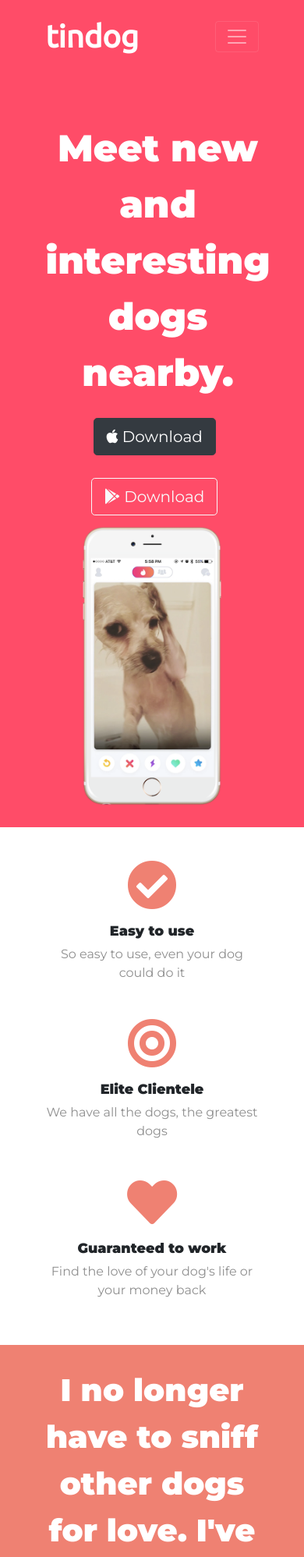
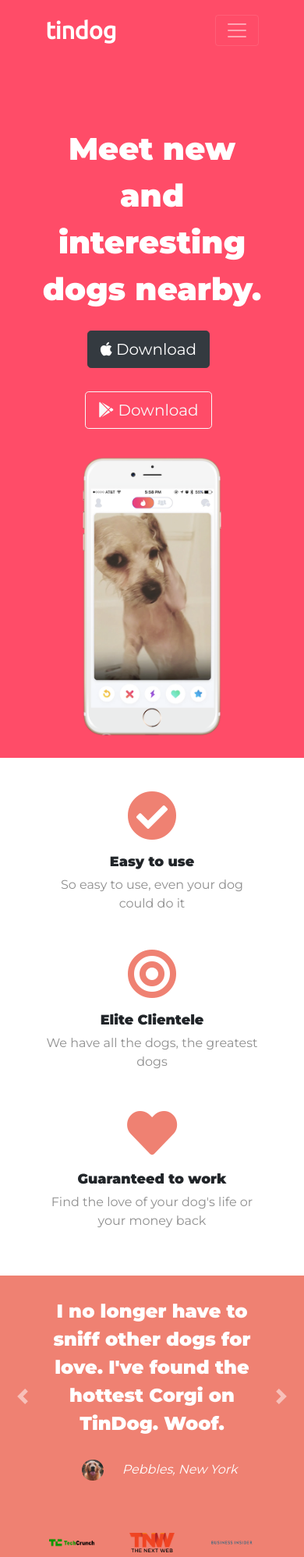
Before and after one commit to wilmugo/Bootcamp-Tindog-webdesign, a plain HTML site: page index.html in a window 390 px wide. Shown: the top 1997 px of the page at 78% size. Drawn offline with nearby package versions, Linux system fonts and the light colour scheme.

Commit message:
fixed media querys para dispositivos de menos de 400px de ancho

```diff
--- a/css/styles.css
+++ b/css/styles.css
@@ -171,3 +171,21 @@ body {
     transform: rotate(0);
   }
 }
+
+@media (max-width: 400px) {
+  .brand-name {
+    font-size: 1.9rem;
+  }
+  .hero-heading{
+    padding: 7% 0%;
+  }
+  .heading1 {
+    font-size: 2.5rem;
+  }
+  .cta-h3 {
+    font-size: 2.5rem;
+  }
+  #testimonials h2, #pricing h2 {
+    font-size: 1.5rem;
+  }
+}
--- a/index.html
+++ b/index.html
@@ -87,12 +87,12 @@
     <div class="carousel slide" id="testimonial-carousel" data-ride="false">
       <div class="carousel-inner">
         <div class="carousel-item active">
-          <h2>I no longer have to sniff other dogs for love. I've found the hottest Corgi on TinDog. Woof.</h2>
+          <h2 class="testimonial-h2">I no longer have to sniff other dogs for love. I've found the hottest Corgi on TinDog. Woof.</h2>
           <img class="testimonial-img" src="images/dog-img.jpg" alt="dog-profile">
           <em>Pebbles, New York</em>
         </div>
         <div class="carousel-item ">
-          <h2>My dog used to be so lonely, but with TinDog's help, they've found the love of their life. I think.</h2>
+          <h2 class="testimonial-h2">My dog used to be so lonely, but with TinDog's help, they've found the love of their life. I think.</h2>
           <img class="testimonial-img" src="images/lady-img.jpg" alt="lady-profile">
           <em>Beverly, Illinois</em>
         </div>
```
